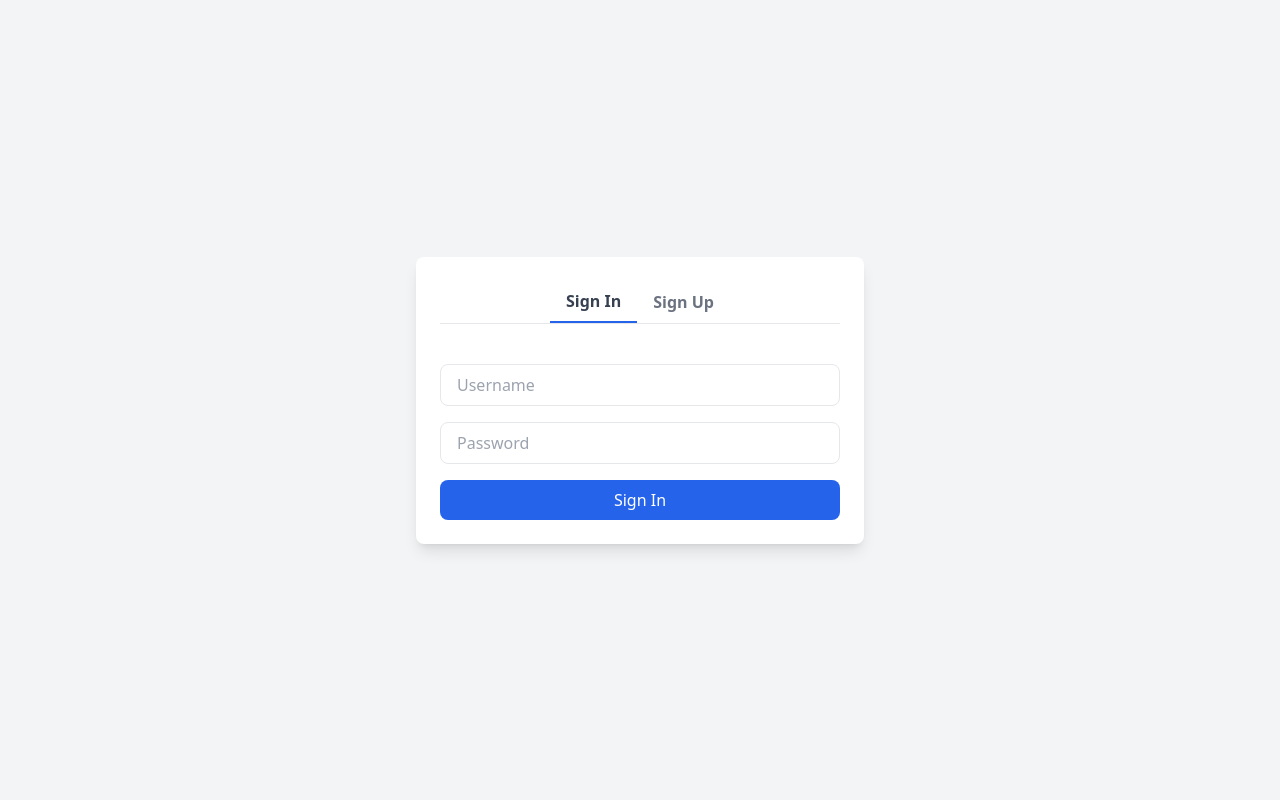
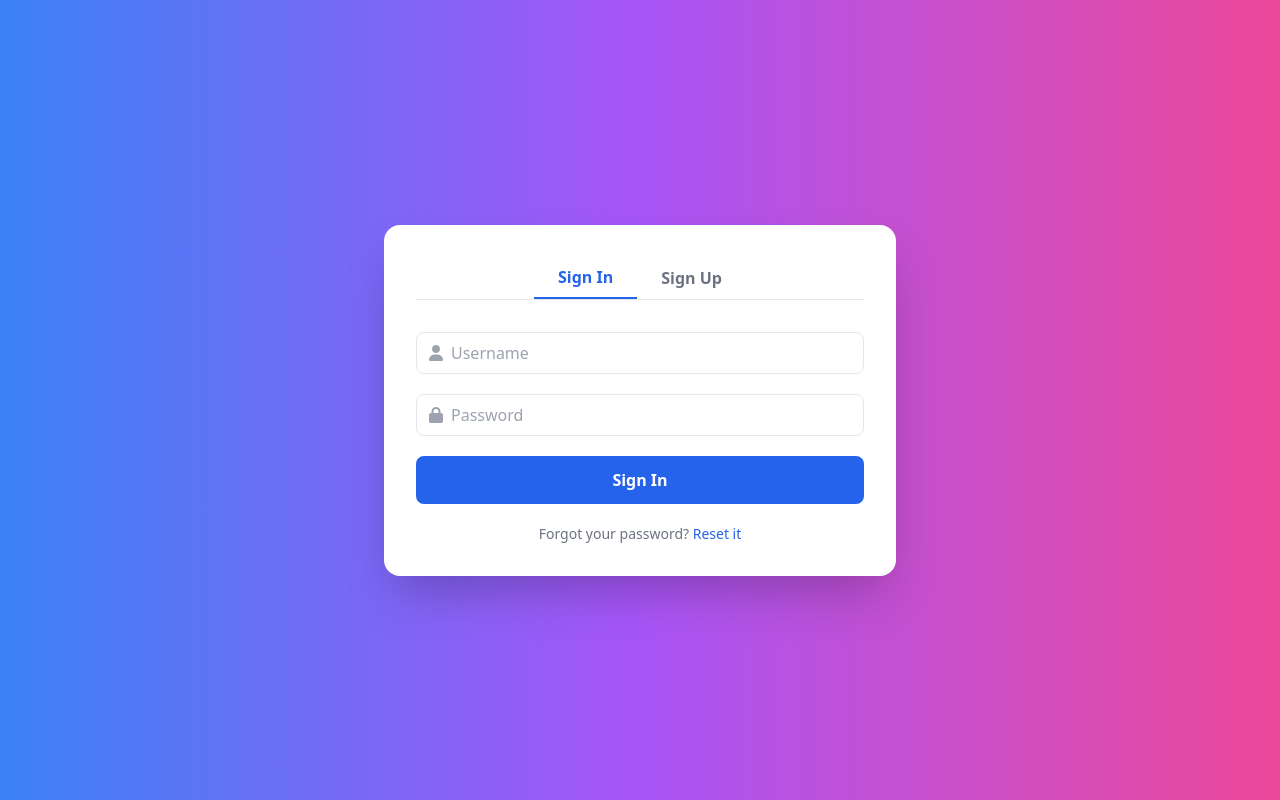
Before and after one commit to cseahmed01/django-basic-auth-app, a Django app: page / in a window 1280 px wide. Run offline with Django 5.2, Linux system fonts and the light colour scheme; some libraries are stand-ins or nearby versions.

Commit message:
Update Login Form

```diff
--- a/templates/accounts/home.html
+++ b/templates/accounts/home.html
@@ -5,44 +5,85 @@
   <meta name="viewport" content="width=device-width, initial-scale=1.0">
   <title>Login & Register</title>
   <script src="https://cdn.tailwindcss.com"></script>
+  <link href="https://cdnjs.cloudflare.com/ajax/libs/font-awesome/6.4.0/css/all.min.css" rel="stylesheet">
 </head>
-<body class="bg-gray-100 flex items-center justify-center min-h-screen">
+<body class="bg-gradient-to-r from-blue-500 via-purple-500 to-pink-500 flex items-center justify-center min-h-screen">
 
-    <div class="bg-white shadow-lg rounded-lg w-full max-w-md p-6">
+  <div class="bg-white shadow-2xl rounded-2xl w-full max-w-lg p-8 relative">
     <!-- Tabs -->
-        <div class="flex mb-6 justify-center border-b border-gray-200">
-            <button id="signin-tab" class="px-4 py-2 text-gray-700 font-semibold border-b-2 border-blue-600">
+    <div class="flex mb-8 justify-center border-b border-gray-200">
+      <button id="signin-tab"
+              class="px-6 py-2 text-blue-600 font-semibold border-b-2 border-blue-600 transition">
         Sign In
       </button>
-            <button id="signup-tab" class="px-4 py-2 text-gray-500 font-semibold hover:text-gray-700">
+      <button id="signup-tab"
+              class="px-6 py-2 text-gray-500 font-semibold hover:text-blue-600 transition">
         Sign Up
       </button>
     </div>
 
     <!-- Sign In Form -->
-        <form id="signin-form" method="post" class="space-y-4">
+    <form id="signin-form" method="post" class="space-y-5">
       {% csrf_token %}
+      <!-- Username -->
+      <div class="flex items-center border rounded-lg px-3 py-2 focus-within:ring-2 focus-within:ring-blue-500">
+        <i class="fa-solid fa-user text-gray-400 mr-2"></i>
         <input type="text" name="username" placeholder="Username"
-                   class="w-full px-4 py-2 border rounded-lg focus:outline-none focus:ring-2 focus:ring-blue-500">
+               class="w-full focus:outline-none">
+      </div>
+      <!-- Password -->
+      <div class="flex items-center border rounded-lg px-3 py-2 focus-within:ring-2 focus-within:ring-blue-500">
+        <i class="fa-solid fa-lock text-gray-400 mr-2"></i>
         <input type="password" name="password" placeholder="Password"
-                   class="w-full px-4 py-2 border rounded-lg focus:outline-none focus:ring-2 focus:ring-blue-500">
+               class="w-full focus:outline-none">
+      </div>
+      <!-- Submit -->
       <button type="submit" name="signin"
-                    class="w-full bg-blue-600 text-white py-2 rounded-lg hover:bg-blue-700 transition-colors">
+              class="w-full bg-blue-600 text-white py-3 rounded-lg font-semibold hover:bg-blue-700 transition">
         Sign In
       </button>
+      <!-- Forgot Password -->
+      <p class="text-center text-sm text-gray-500 mt-3">
+        Forgot your password? <a href="#" class="text-blue-600 hover:underline">Reset it</a>
+      </p>
     </form>
 
     <!-- Sign Up Form -->
-        <form id="signup-form" method="post" class="space-y-4 hidden">
+    <form id="signup-form" method="post" class="space-y-5 hidden">
       {% csrf_token %}
-            {{ form.as_p }}
+      <!-- Name -->
+      <div class="flex items-center border rounded-lg px-3 py-2 focus-within:ring-2 focus-within:ring-green-500">
+        <i class="fa-solid fa-user-plus text-gray-400 mr-2"></i>
+        <input type="text" name="name" placeholder="Full Name"
+               class="w-full focus:outline-none">
+      </div>
+      <!-- Email -->
+      <div class="flex items-center border rounded-lg px-3 py-2 focus-within:ring-2 focus-within:ring-green-500">
+        <i class="fa-solid fa-envelope text-gray-400 mr-2"></i>
+        <input type="email" name="email" placeholder="Email Address"
+               class="w-full focus:outline-none">
+      </div>
+      <!-- Password -->
+      <div class="flex items-center border rounded-lg px-3 py-2 focus-within:ring-2 focus-within:ring-green-500">
+        <i class="fa-solid fa-lock text-gray-400 mr-2"></i>
+        <input type="password" name="password1" placeholder="Password"
+               class="w-full focus:outline-none">
+      </div>
+      <!-- Confirm Password -->
+      <div class="flex items-center border rounded-lg px-3 py-2 focus-within:ring-2 focus-within:ring-green-500">
+        <i class="fa-solid fa-lock text-gray-400 mr-2"></i>
+        <input type="password" name="password2" placeholder="Confirm Password"
+               class="w-full focus:outline-none">
+      </div>
+      <!-- Submit -->
       <button type="submit" name="signup"
-                    class="w-full bg-green-600 text-white py-2 rounded-lg hover:bg-green-700 transition-colors">
+              class="w-full bg-green-600 text-white py-3 rounded-lg font-semibold hover:bg-green-700 transition">
         Sign Up
       </button>
     </form>
   </div>
 
+  <!-- Script for Tabs -->
   <script>
     const signinTab = document.getElementById('signin-tab');
     const signupTab = document.getElementById('signup-tab');
@@ -52,16 +93,16 @@
     signinTab.addEventListener('click', () => {
       signinForm.classList.remove('hidden');
       signupForm.classList.add('hidden');
-            signinTab.classList.add('border-b-2', 'border-blue-600', 'text-gray-700');
-            signupTab.classList.remove('border-b-2', 'border-blue-600');
+      signinTab.classList.add('border-blue-600', 'text-blue-600');
+      signupTab.classList.remove('border-blue-600', 'text-blue-600');
       signupTab.classList.add('text-gray-500');
     });
 
     signupTab.addEventListener('click', () => {
       signupForm.classList.remove('hidden');
       signinForm.classList.add('hidden');
-            signupTab.classList.add('border-b-2', 'border-blue-600', 'text-gray-700');
-            signinTab.classList.remove('border-b-2', 'border-blue-600');
+      signupTab.classList.add('border-blue-600', 'text-blue-600');
+      signinTab.classList.remove('border-blue-600', 'text-blue-600');
       signinTab.classList.add('text-gray-500');
     });
   </script>
```
Lines whose indentation alone changed are shown as unchanged.
